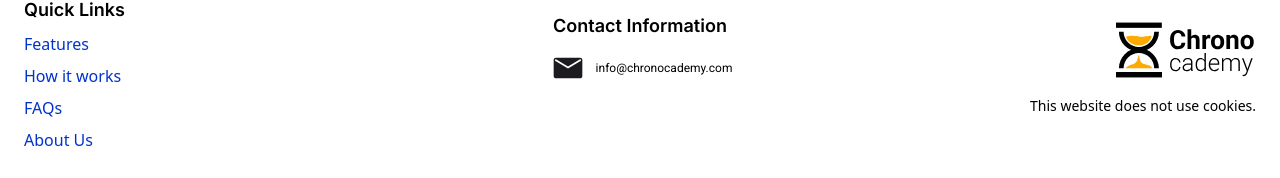
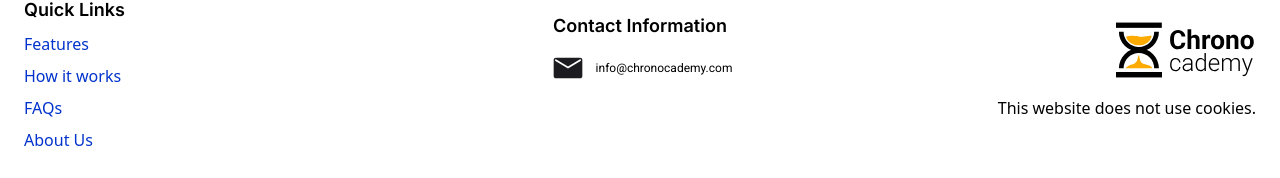
Before and after one commit to juaninicolai/chronocademy, a Next.js app: page / in a window 1280 px wide. Shown: the part 3544-3722 px from the top of the page. Built offline with nearby package versions, Linux system fonts and the light colour scheme; no server answers.

Commit message:
Revert text size change

```diff
--- a/app/landing/Footer.tsx
+++ b/app/landing/Footer.tsx
@@ -49,7 +49,7 @@ export default function Footer() {
                             height={76}
                         />
                     </Link>
-                    <h4 className="pt-2 text-sm text-center">This website does not use cookies.</h4>
+                    <h4 className="pt-2 text-center">This website does not use cookies.</h4>
                 </div>
             </div>
         </footer>
```
